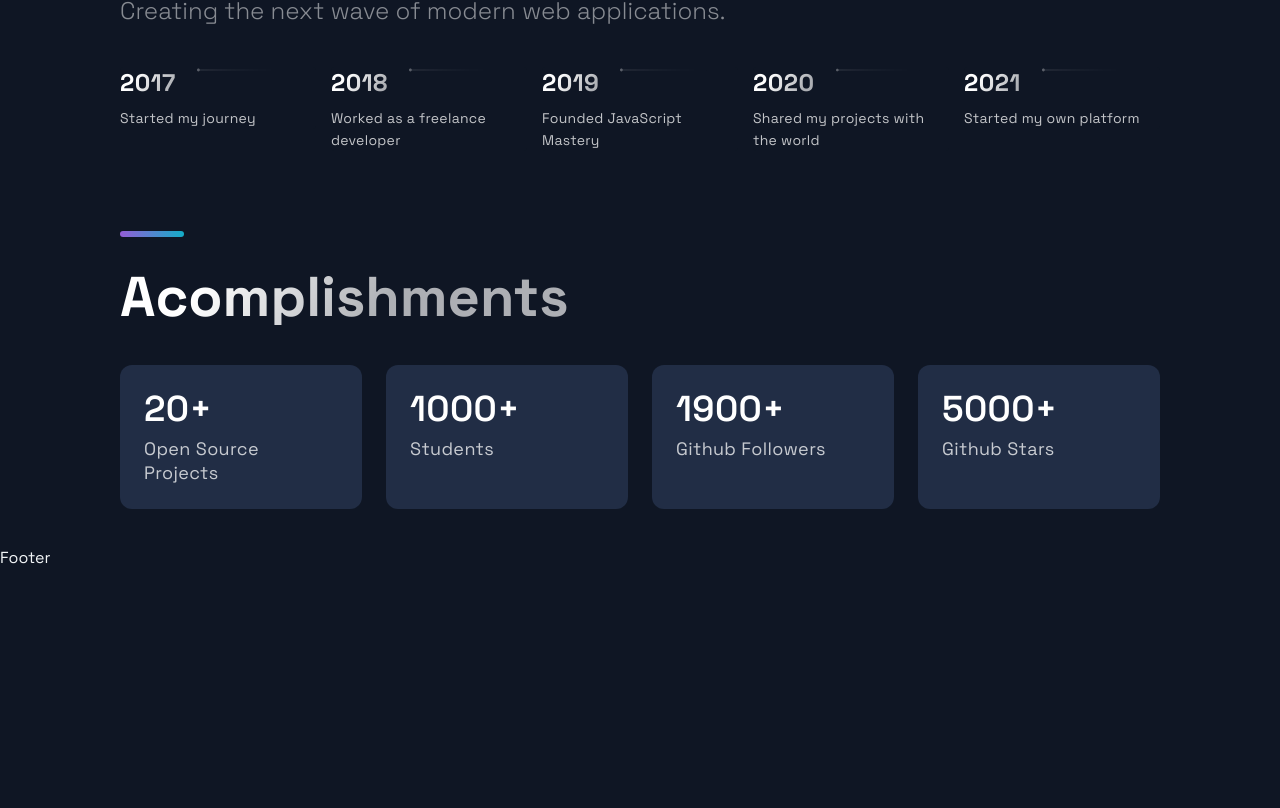
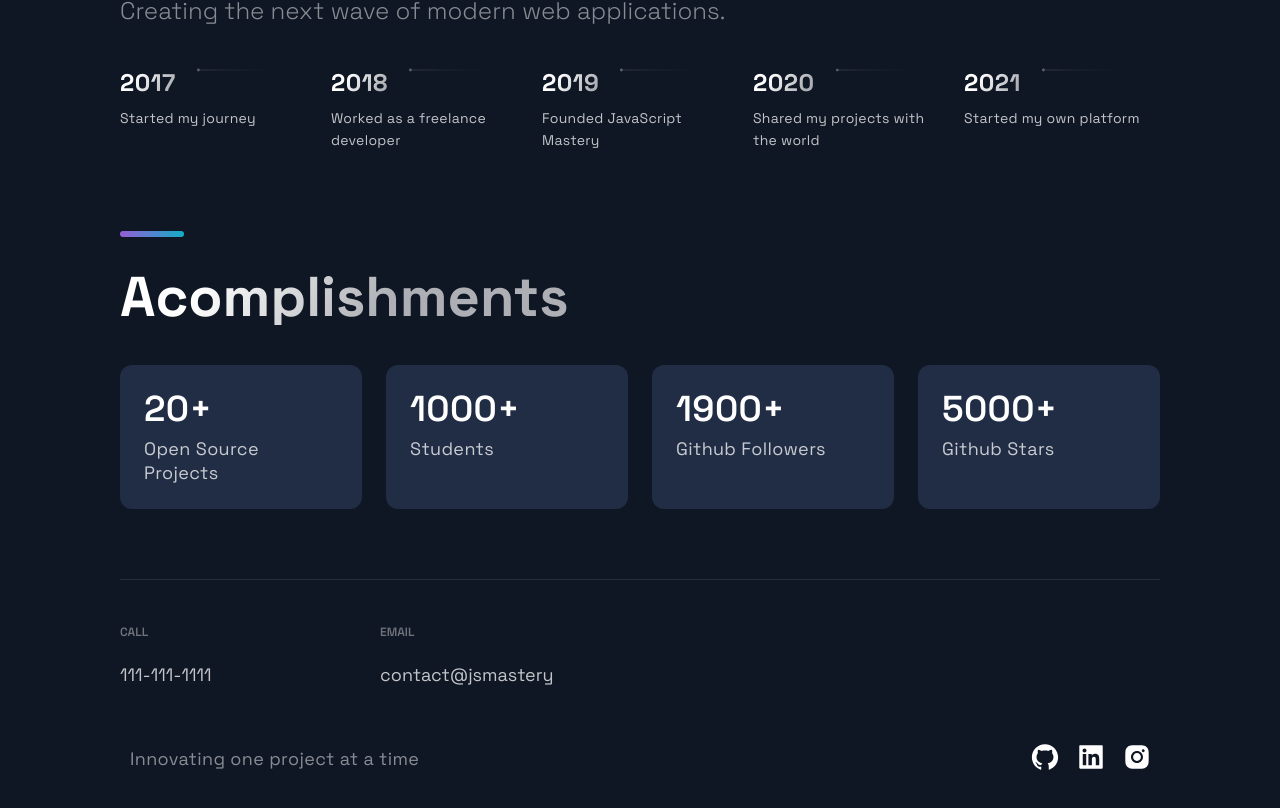
Before and after one commit to ardevsrc/fe_practice, a Next.js app in the folder portfolio_website/: page / in a window 1280 px wide. Shown: the part 2598-3406 px from the top of the page. Before the commit the page ends 3166 px from the top, so only its background shows below. Built offline with nearby package versions, Linux system fonts and the light colour scheme.

Commit message:
Footer.js
Added footer section

```diff
--- a/portfolio_website/src/components/Footer/Footer.js
+++ b/portfolio_website/src/components/Footer/Footer.js
@@ -6,9 +6,37 @@
 
 const Footer = () => {
   return (
-    <div>
-      Footer
-    </div>
+    <FooterWrapper>
+      <LinkList>
+        <LinkColumn>
+          <LinkTitle>Call</LinkTitle>
+          <LinkItem href="tel:111-111-1111">111-111-1111</LinkItem>
+        </LinkColumn>
+        <LinkColumn>
+          <LinkTitle>Email</LinkTitle>
+          <LinkItem href="mailto:contact@jsmastery">contact@jsmastery</LinkItem>
+        </LinkColumn>
+      </LinkList>
+      <SocialIconsContainer>
+        <CompanyContainer>
+          <Slogan>
+            Innovating one project at a time
+          </Slogan>
+        </CompanyContainer>
+        <SocialContainer>
+          <SocialIcons href="https:github.com">
+            <AiFillGithub size="3rem" />
+          </SocialIcons>
+          <SocialIcons href="https://linkedin.com">
+            <AiFillLinkedin size="3rem" />
+          </SocialIcons>
+          <SocialIcons href="https:instagram.com">
+            <AiFillInstagram size="3rem" />
+          </SocialIcons>
+        </SocialContainer>
+
+      </SocialIconsContainer>
+    </FooterWrapper>
   );
 };
 
--- a/portfolio_website/src/components/TimeLine/TimeLine.js
+++ b/portfolio_website/src/components/TimeLine/TimeLine.js
@@ -10,9 +10,9 @@
   const [activeItem, setActiveItem] = useState(0);
   const carouselRef = useRef();
 
-  const scroll = (node, left) => {
-    return node.scrollTo({ left, behavior: 'smooth' });
-  }
+  // const scroll = (node, left) => {
+  //   return node.scrollTo({ left, behavior: 'smooth' });
+  // }
 
   const handleClick = (e, i) => {
     e.preventDefault();
```
